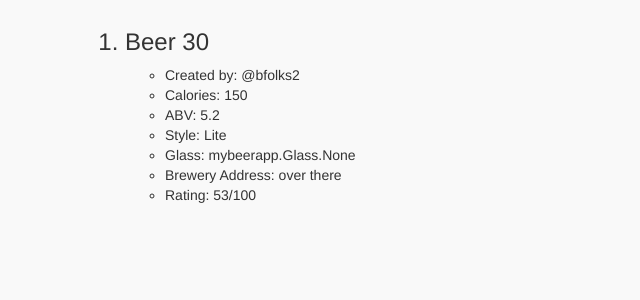
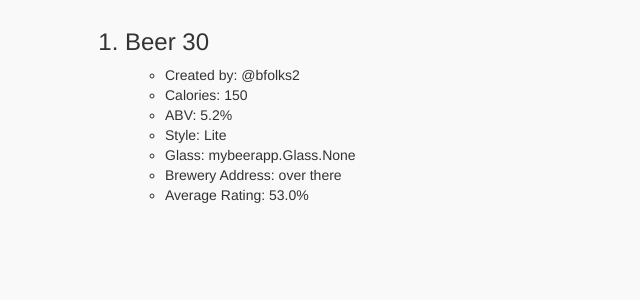
Before and after one commit to bfolks2/Python-Challenge-Beer-API, a Django app: page / in a window 1280 px wide. Shown: the part 455-755 px from the top of the page, without its empty margins (0-640 px from the left). Run offline with Django 3.2, Linux system fonts and the light colour scheme; data comes from the database, SQL or seed files in the repository; both versions use the stored data as it was after the commit; some libraries are stand-ins or nearby versions.

Commit message:
overall average function added

```diff
--- a/mybeerapp/models.py
+++ b/mybeerapp/models.py
@@ -31,6 +31,16 @@ class Beer(models.Model):
     def save(self, *args, **kwargs):
         self.slug = slugify(self.name)
         super().save(*args, **kwargs)
+
+    def _get_total_average(self):
+        count=self.ratings.count()
+        total=0
+        for rating in self.ratings.all():
+            total=total+rating.average
+        if count==0:
+            count=1
+        return (total/count)
+    total_average = property(_get_total_average)
 
     # def get_absolute_url(self):
     #     return reverse('mybeerapp:details', kwargs={'slug':self.slug,'username':self.user.username,'pk':self.pk})
--- a/templates/index.html
+++ b/templates/index.html
@@ -19,13 +19,13 @@
             <ul>
               <li>Created by: @{{beer.user}}</li>
               <li>Calories: {{beer.calories}}</li>
-              <li>ABV: {{beer.abv}}</li>
+              <li>ABV: {{beer.abv}}%</li>
               <li>Style: {{beer.style}}</li>
               <li>Glass: {{beer.glass}}</li>
               <li>Brewery Address: {{beer.location}}</li>
-              {% for rating in beer.ratings.all %}
-                <li>Rating: {{rating.average}}/100</li>
-              {% endfor %}
+              {% if beer.ratings.count %}
+                <li>Average Rating: {{beer.total_average}}%</li>
+              {% endif %}
             </ul>
           </div>
         {% endfor %}
```
Also changed, not shown: db.sqlite3.
